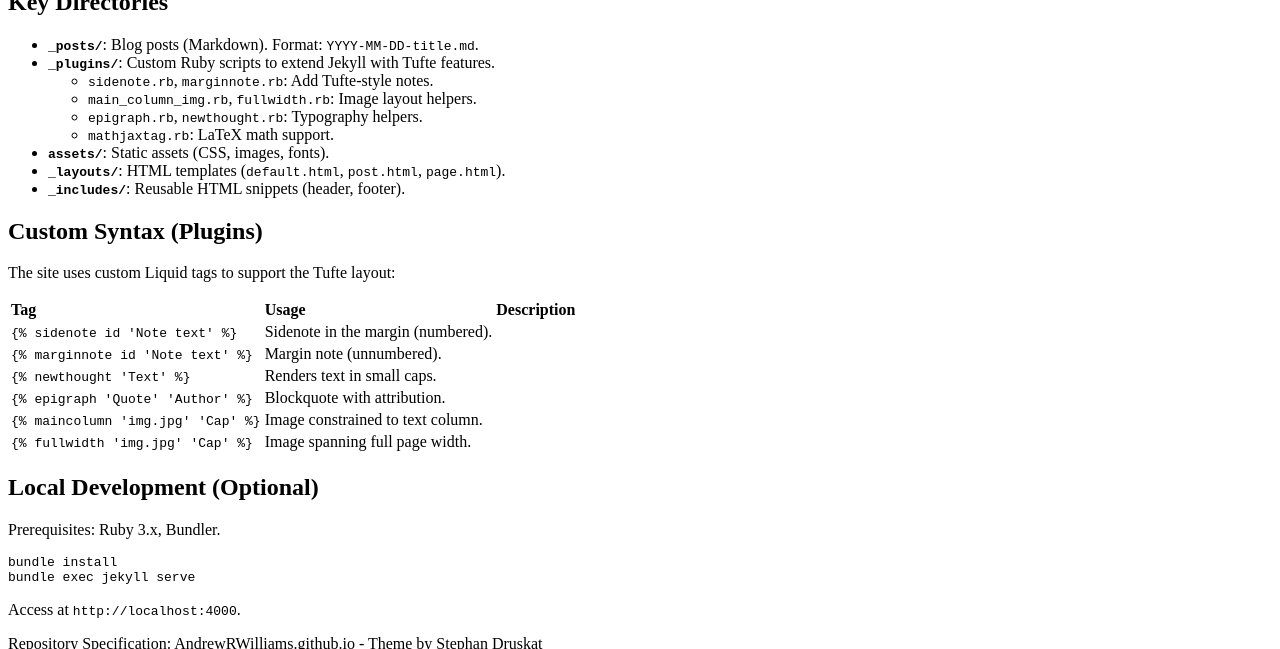
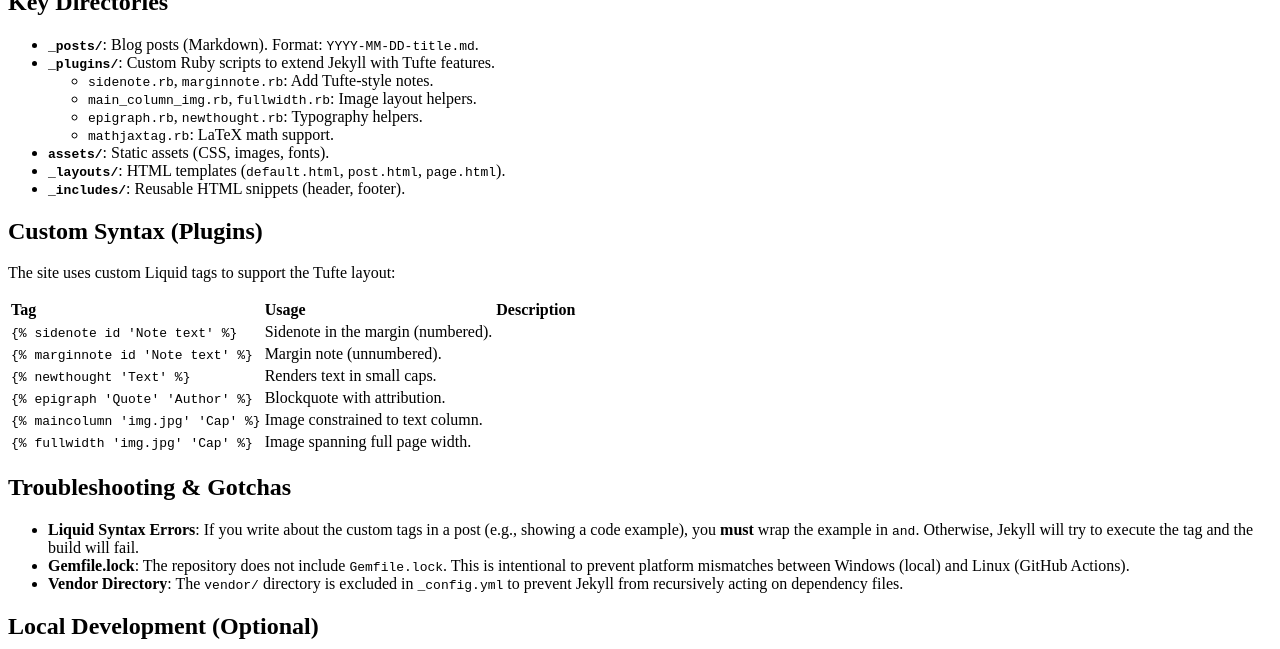
Before and after one commit to AndrewRWilliams/AndrewRWilliams.github.io, a Jekyll site: the page built from spec.md, in a window 1280 px wide and 900 px high, scrolled down 729 px, cut to the strip 0-649 px from the top of the window. Built offline with Jekyll 4.4.1, drawn with Linux system fonts in a browser that asks for light colours; our own code applies the rules of GitHub Pages for plain Markdown files.

Commit message:
Docs: Update spec with troubleshooting info

````diff
--- a/spec.md
+++ b/spec.md
@@ -38,6 +38,11 @@ The site uses custom Liquid tags to support the Tufte layout:
 | `{% raw %}{% maincolumn 'img.jpg' 'Cap' %}{% endraw %}` | Image constrained to text column. |
 | `{% raw %}{% fullwidth 'img.jpg' 'Cap' %}{% endraw %}` | Image spanning full page width. |
 
+## Troubleshooting & Gotchas
+- **Liquid Syntax Errors**: If you write about the custom tags in a post (e.g., showing a code example), you **must** wrap the example in `{% raw %}` and `{% endraw %}`. Otherwise, Jekyll will try to execute the tag and the build will fail.
+- **Gemfile.lock**: The repository does not include `Gemfile.lock`. This is intentional to prevent platform mismatches between Windows (local) and Linux (GitHub Actions).
+- **Vendor Directory**: The `vendor/` directory is excluded in `_config.yml` to prevent Jekyll from recursively acting on dependency files.
+
 ## Local Development (Optional)
 Prerequisites: Ruby 3.x, Bundler.
 ```bash
````
